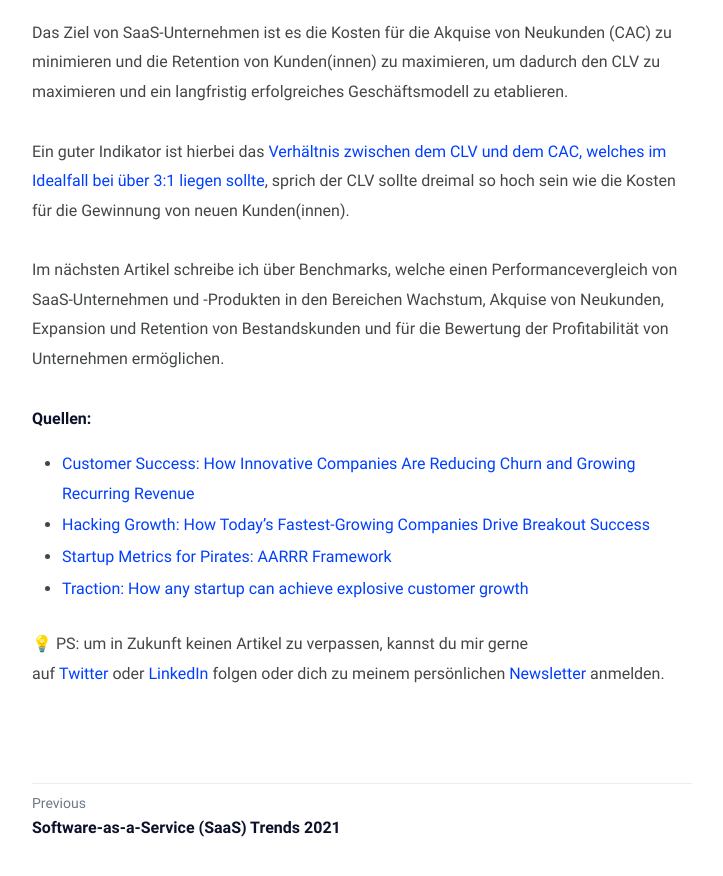
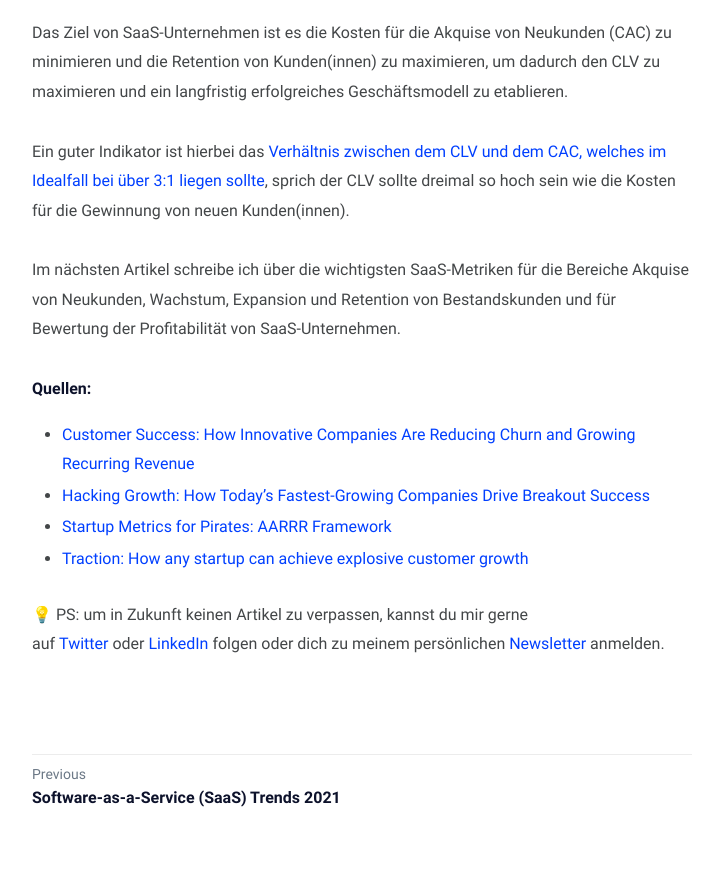
Before and after one commit to mariostnr/website, a Jekyll site: the page built from _posts/2021-05-01-grundlegende-saas-begriffe.md, in a window 1280 px wide and 900 px high, scrolled down 4251 px. Shown: the top 876 px of the window, without its empty margins (278-1001 px from the left). Built offline with Jekyll 4.4.1, drawn with Linux system fonts in a browser that asks for light colours.

Commit message:
Update Blog “2021-05-01-grundlegende-saas-begriffe”

```diff
--- a/_posts/2021-05-01-grundlegende-saas-begriffe.md
+++ b/_posts/2021-05-01-grundlegende-saas-begriffe.md
@@ -78,7 +78,7 @@ Das Ziel von SaaS-Unternehmen ist es die Kosten für die Akquise von Neukunden (
 
 Ein guter Indikator ist hierbei das [Verhältnis zwischen dem CLV und dem CAC, welches im Idealfall bei über 3:1 liegen sollte](https://www.insightpartners.com/blog/the-10-most-important-saas-metrics-for-high-growth-saas-companies/), sprich der CLV sollte dreimal so hoch sein wie die Kosten für die Gewinnung von neuen Kunden(innen).
 
-Im nächsten Artikel schreibe ich über Benchmarks, welche einen Performancevergleich von SaaS-Unternehmen und -Produkten in den Bereichen Wachstum, Akquise von Neukunden, Expansion und Retention von Bestandskunden und für die Bewertung der Profitabilität von Unternehmen ermöglichen.
+Im nächsten Artikel schreibe ich über die wichtigsten SaaS-Metriken für die Bereiche Akquise von Neukunden, Wachstum, Expansion und Retention von Bestandskunden und für Bewertung der Profitabilität von SaaS-Unternehmen.
 
 **Quellen:**
 
```
